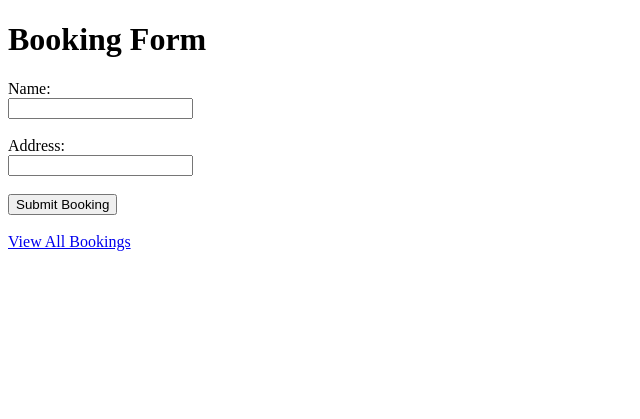
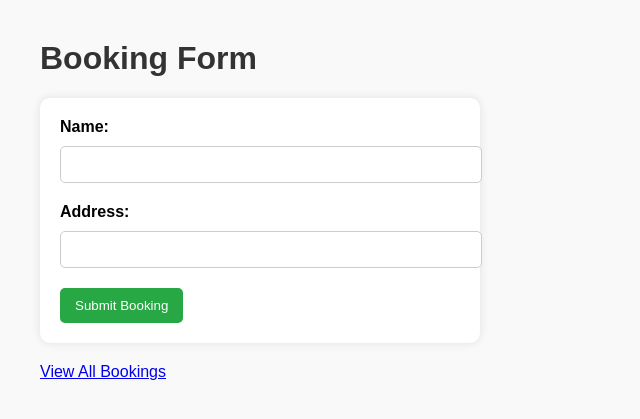
Before and after one commit to nakul-pampaniya/booking_application, a Flask app: page /book in a window 1280 px wide. Shown: the top 419 px of the page, without its empty margins (0-640 px from the left). Run offline with Flask 3, Linux system fonts and the light colour scheme; some libraries are stand-ins or nearby versions.

Commit message:
css added

```diff
--- a/templates/booking.html
+++ b/templates/booking.html
@@ -2,19 +2,73 @@
 <html>
 <head>
     <title>Book Now</title>
+    <style>
+        body {
+            font-family: Arial, sans-serif;
+            margin: 40px;
+            background-color: #f9f9f9;
+        }
+        h1 {
+            color: #333;
+        }
+        form {
+            background: white;
+            padding: 20px;
+            border-radius: 10px;
+            max-width: 400px;
+            box-shadow: 0 0 10px rgba(0,0,0,0.1);
+        }
+        label {
+            font-weight: bold;
+        }
+        input {
+            width: 100%;
+            padding: 10px;
+            margin: 10px 0 20px 0;
+            border: 1px solid #ccc;
+            border-radius: 5px;
+        }
+        button {
+            background: #28a745;
+            color: white;
+            padding: 10px 15px;
+            border: none;
+            border-radius: 5px;
+            cursor: pointer;
+        }
+        button:hover {
+            background: #218838;
+        }
+        .link {
+            margin-top: 20px;
+            display: inline-block;
+        }
+    </style>
 </head>
 <body>
     <h1>Booking Form</h1>
-    <form method="POST" action="/book">
-        <label for="name">Name:</label><br>
-        <input type="text" id="name" name="name" required><br><br>
+    <form method="POST" action="/book" onsubmit="return validateForm()">
+        <label for="name">Name:</label>
+        <input type="text" id="name" name="name" required>
 
-        <label for="address">Address:</label><br>
-        <input type="text" id="address" name="address" required><br><br>
+        <label for="address">Address:</label>
+        <input type="text" id="address" name="address" required>
 
         <button type="submit">Submit Booking</button>
     </form>
-    <br>
-    <a href="/bookings">View All Bookings</a>
+    <a class="link" href="/bookings">View All Bookings</a>
+
+    <script>
+        function validateForm() {
+            const name = document.getElementById("name").value.trim();
+            const address = document.getElementById("address").value.trim();
+
+            if (!name || !address) {
+                alert("Please fill out both name and address.");
+                return false;
+            }
+            return true;
+        }
+    </script>
 </body>
 </html>
```
Also changed, not shown: templates/bookings.html (+39 -4 lines).
